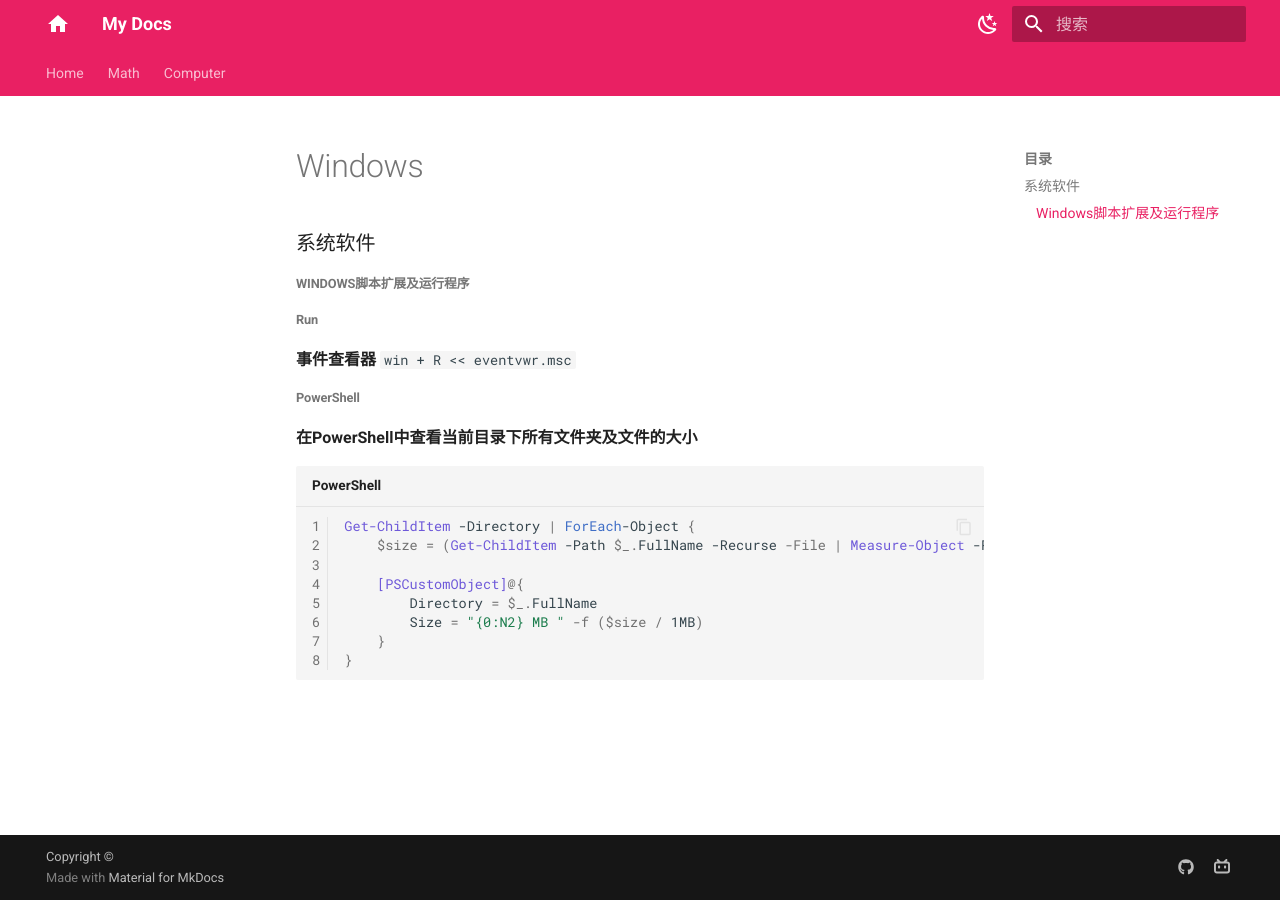
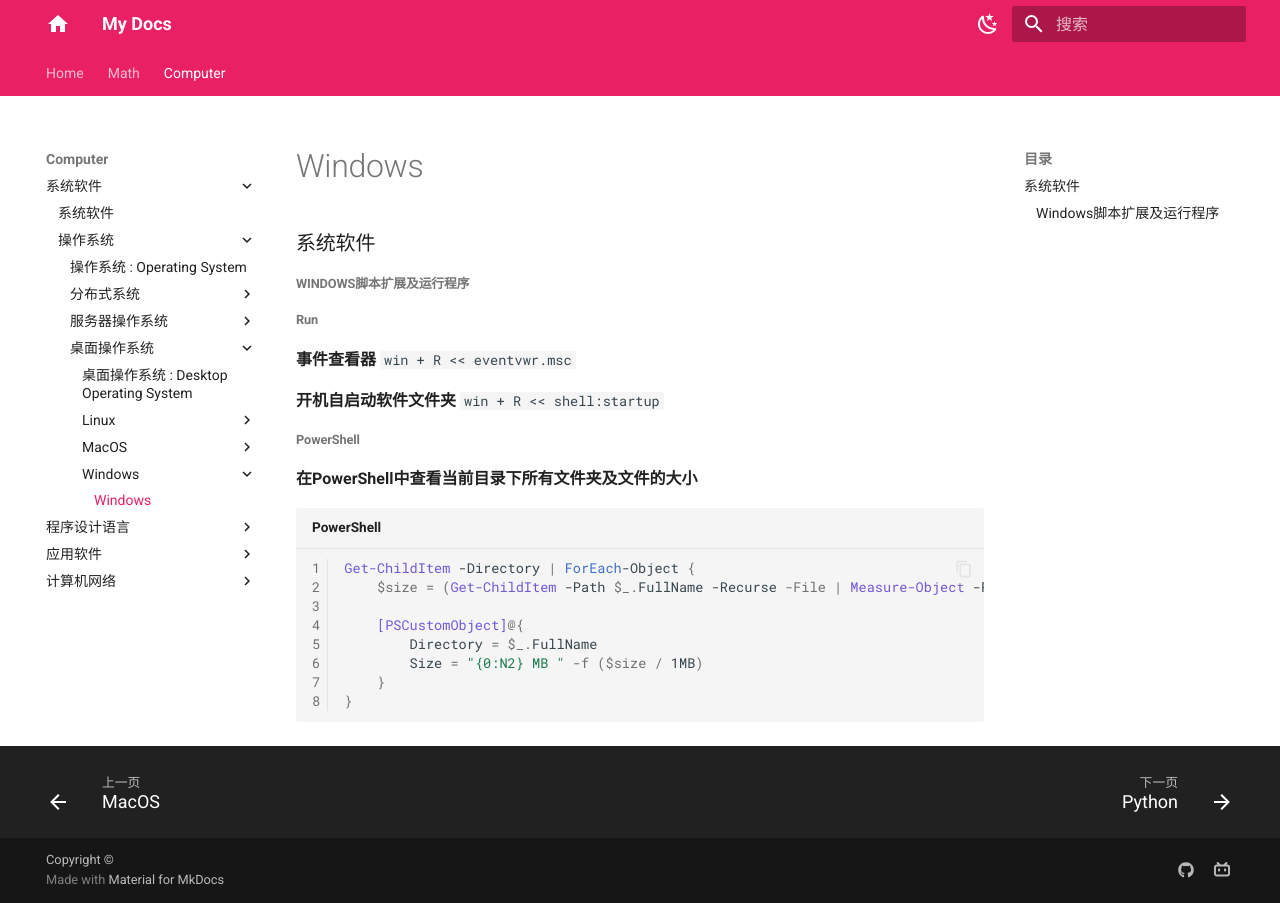
Before and after one commit to zyssnh/KnowledgeLwiki, an MkDocs documentation site: the page built from docs/Computer/系统软件/操作系统/桌面操作系统/Windows/Windows.md, in a window 1280 px wide. Built offline with MkDocs 1.6.1 and Material for MkDocs 9.7.7, drawn with Linux system fonts in a browser that asks for light colours.

Commit message:
修改--nav--2025.5.14-0:05

```diff
--- a/docs/Computer/系统软件/操作系统/桌面操作系统/Windows/Windows.md
+++ b/docs/Computer/系统软件/操作系统/桌面操作系统/Windows/Windows.md
@@ -14,6 +14,9 @@
 **事件查看器**
 `win + R << eventvwr.msc`
 
+**开机自启动软件文件夹**
+`win + R << shell:startup`
+
 
 ###### PowerShell
 
--- a/mkdocs.yml
+++ b/mkdocs.yml
@@ -10,27 +10,43 @@ nav:
   - Computer:
       - 系统软件:
             - Computer/系统软件/系统软件.md
-            - 分布式系统:
-                  - Computer/系统软件/分布式系统/分布式系统.md
-                  - 分布式计算平台:
-                        - Computer/系统软件/分布式系统/分布式计算平台/分布式计算平台.md
-                        - Hadoop:
-                              - Computer/系统软件/分布式系统/分布式计算平台/Hadoop/Hadoop.md
-                              - Computer/系统软件/分布式系统/分布式计算平台/Hadoop/Zookeeper.md
-                              - Computer/系统软件/分布式系统/分布式计算平台/Hadoop/Hbase.md
-      - 程序设计:
+            - 操作系统:
+                  - Computer/系统软件/操作系统/操作系统.md
+                  - 分布式系统:
+                        - Computer/系统软件/操作系统/分布式系统/分布式系统.md
+                        - 分布式计算平台:
+                              - Computer/系统软件//操作系统/分布式系统/分布式计算平台/分布式计算平台.md
+                              - Hadoop:
+                                    - Computer/系统软件/操作系统/分布式系统/分布式计算平台/Hadoop/Hadoop.md
+                                    - Computer/系统软件/操作系统/分布式系统/分布式计算平台/Hadoop/Zookeeper.md
+                                    - Computer/系统软件/操作系统/分布式系统/分布式计算平台/Hadoop/Hbase.md
+                  - 服务器操作系统:
+                        - Computer/系统软件/操作系统/服务器操作系统/服务器操作系统.md
+                        - Linux:
+                              - Computer/系统软件/操作系统/服务器操作系统/Linux/Linux.md
+                              - CentOS:
+                                    - Computer/系统软件/操作系统/服务器操作系统/Linux/CentOS/CentOS.md
+                  - 桌面操作系统:
+                        - Computer/系统软件/操作系统/桌面操作系统/桌面操作系统.md
+                        - Linux:
+                              - Computer/系统软件/操作系统/桌面操作系统/Linux/Linux.md
+                        - MacOS:
+                              - Computer/系统软件/操作系统/桌面操作系统/MacOS/MacOS.md
+                        - Windows:
+                              - Computer/系统软件/操作系统/桌面操作系统/Windows/Windows.md
+      - 程序设计语言:
             - Python:
-                  - Computer/程序设计/Python/Python.md
+                  - Computer/程序设计语言/Python/Python.md
                   - 基础语法:
-                        - Computer/程序设计/Python/基础语法/基础语法.md
+                        - Computer/程序设计语言/Python/基础语法/基础语法.md
                   - 第三方库:
-                        - Computer/程序设计/Python/第三方库/第三方库.md
-                        - Computer/程序设计/Python/第三方库/Django.md
+                        - Computer/程序设计语言/Python/第三方库/第三方库.md
+                        - Computer/程序设计语言/Python/第三方库/Django.md
             - Java:
-                  - Computer/程序设计/Java.md
-      - 程序软件:
-            - git:  Computer/程序软件/git.md
-            - docker: Computer/程序软件/docker.md
+                  - Computer/程序设计语言/Java.md
+      - 应用软件:
+            - git:  Computer/应用软件/git.md
+            - docker: Computer/应用软件/docker.md
       - 计算机网络:
             - 计算机网络: Computer/计算机网络/计算机网络.md
             - 网络安全: Computer/计算机网络/网络安全.md
```
Also changed, not shown: docs/Computer/程序设计语言/Python/第三方库/Django.md (renamed from docs/Computer/程序设计/Python/第三方库/Django.md, +1 -1 lines), docs/Computer/系统软件/系统软件.md (+2 -0 lines), docs/Computer/应用软件/docker.md (renamed from docs/Computer/程序软件/docker.md), docs/Computer/应用软件/eclipse.md (renamed from docs/Computer/程序软件/eclipse.md), docs/Computer/应用软件/git.md (renamed from docs/Computer/程序软件/git.md), docs/Computer/程序设计语言/Java.md (renamed from docs/Computer/程序设计/Java.md), docs/Computer/程序设计语言/Python/Python.md (renamed from docs/Computer/程序设计/Python/Python.md), docs/Computer/程序设计语言/Python/基础语法/基础语法.md (renamed from docs/Computer/程序设计/Python/基础语法/基础语法.md), docs/Computer/程序设计语言/Python/第三方库/第三方库.md (renamed from docs/Computer/程序设计/Python/第三方库/第三方库.md), docs/Computer/程序设计语言/程序设计.md (renamed from docs/Computer/程序设计/程序设计.md), docs/Computer/系统软件/操作系统/分布式系统/分布式系统.md (renamed from docs/Computer/系统软件/分布式系统/分布式系统.md), docs/Computer/系统软件/操作系统/分布式系统/分布式计算平台/Hadoop/Hadoop.md (renamed from docs/Computer/系统软件/分布式系统/分布式计算平台/Hadoop/Hadoop.md), docs/Computer/系统软件/操作系统/分布式系统/分布式计算平台/Hadoop/Hbase.md (renamed from docs/Computer/系统软件/分布式系统/分布式计算平台/Hadoop/Hbase.md), docs/Computer/系统软件/操作系统/分布式系统/分布式计算平台/Hadoop/Zookeeper.md (renamed from docs/Computer/系统软件/分布式系统/分布式计算平台/Hadoop/Zookeeper.md), 1 more files.
